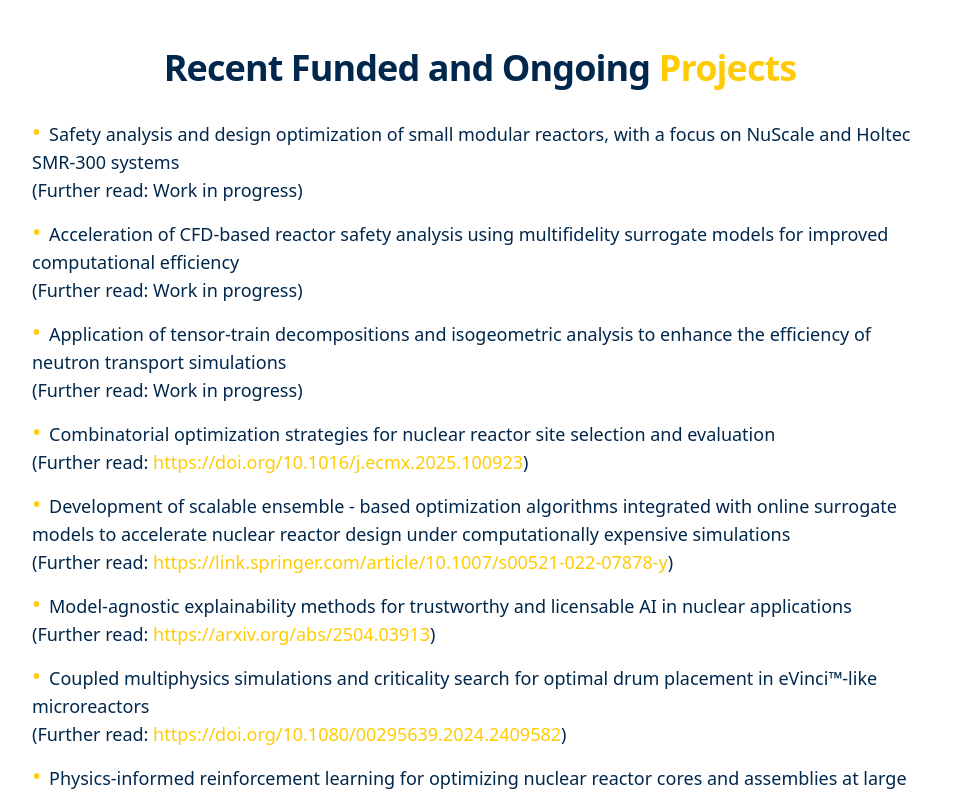
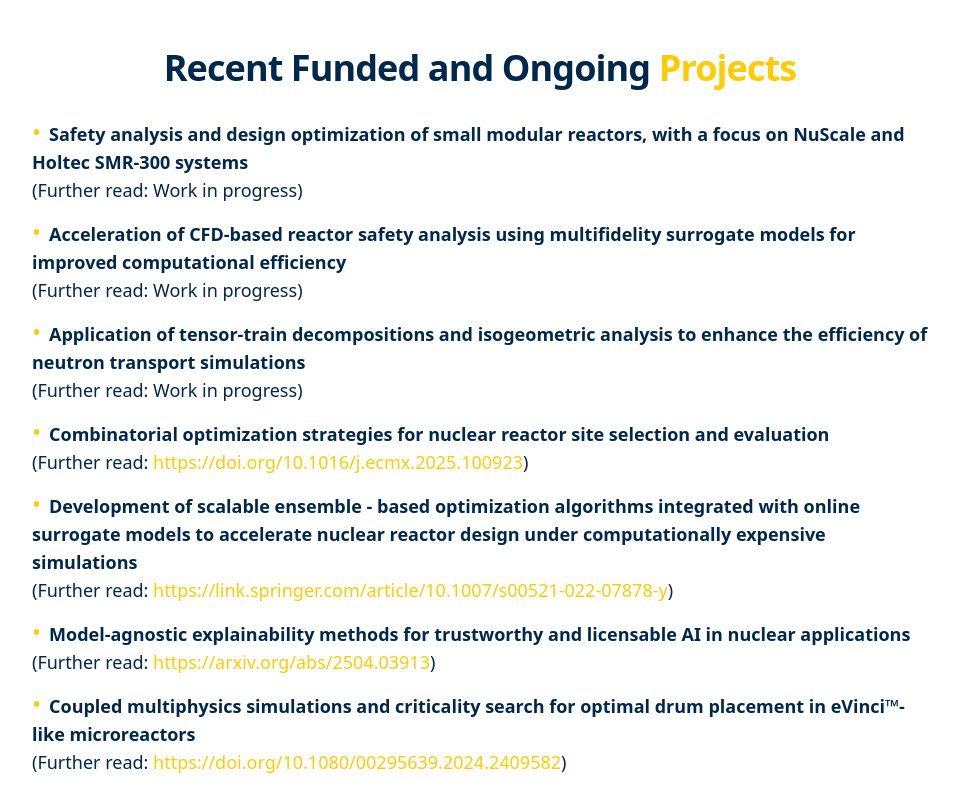
Before and after one commit to jere67/aims-website, a Next.js app: page /research/reactors in a window 1280 px wide. Shown: the part 2280-3077 px from the top of the page, without its empty margins (160-1119 px from the left). Built offline with nearby package versions, Linux system fonts and the light colour scheme.

Commit message:
improved text ui on group pages

```diff
--- a/app/research/computing/page.tsx
+++ b/app/research/computing/page.tsx
@@ -289,7 +289,7 @@ export default function ReactorsPage() {
               {projects.map((project, index) => (
                 <li key={index}>
                   <span className="text-yellow-maize mr-2 text-2xl leading-none">•</span>
-                  <span className="text-blue-michigan">{project.title}</span>
+                  <span className="text-blue-michigan font-bold">{project.title}</span>
                   <br />
                   <span className="text-blue-michigan">
                     (Further read: {" "}
--- a/app/research/controls/page.tsx
+++ b/app/research/controls/page.tsx
@@ -289,7 +289,7 @@ export default function ReactorsPage() {
               {projects.map((project, index) => (
                 <li key={index}>
                   <span className="text-yellow-maize mr-2 text-2xl leading-none">•</span>
-                  <span className="text-blue-michigan">{project.title}</span>
+                  <span className="text-blue-michigan font-bold">{project.title}</span>
                   <br />
                   <span className="text-blue-michigan">
                     (Further read: {" "}
--- a/app/research/reactors/page.tsx
+++ b/app/research/reactors/page.tsx
@@ -294,7 +294,7 @@ export default function ReactorsPage() {
               {projects.map((project, index) => (
                 <li key={index}>
                   <span className="text-yellow-maize mr-2 text-2xl leading-none">•</span>
-                  <span className="text-blue-michigan">{project.title}</span>
+                  <span className="text-blue-michigan font-bold">{project.title}</span>
                   <br />
                   <span className="text-blue-michigan">
                     (Further read: {" "}
```
